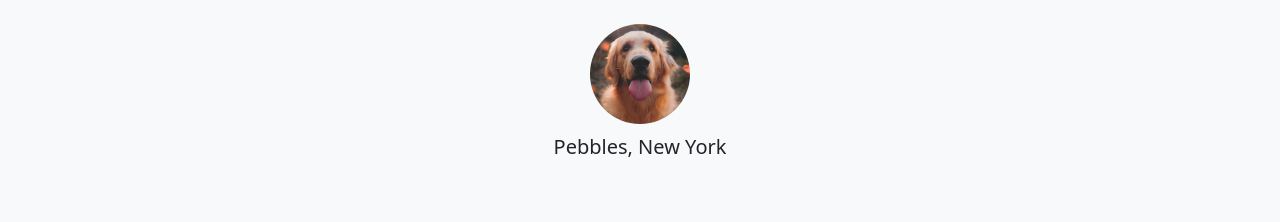
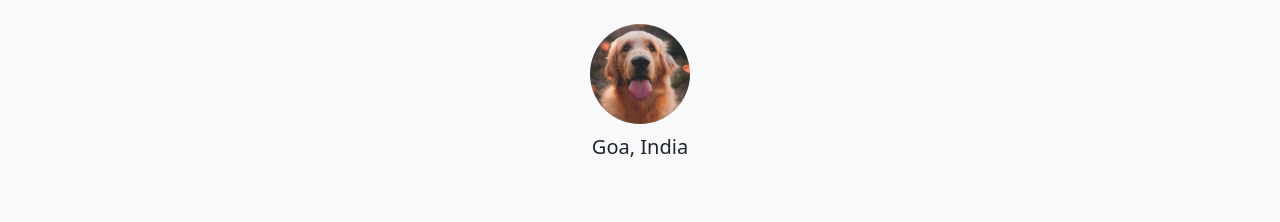
Before and after one commit to SumnRanjan/Dog-Tinder, a plain HTML site: page index.html in a window 1280 px wide. Shown: the part 1140-1362 px from the top of the page. Drawn offline with nearby package versions, Linux system fonts and the light colour scheme.

Commit message:
Update index.html

```diff
--- a/index.html
+++ b/index.html
@@ -109,7 +109,7 @@
           TinDog. Woof."</h2>
         <img class="profile-img mt-5" src="dog-img.jpg" alt="dog image">
         <p class="col-lg-8 mx-auto lead mt-2">
-          Pebbles, New York
+          Goa, India
         </p>
       </div>
 
```
